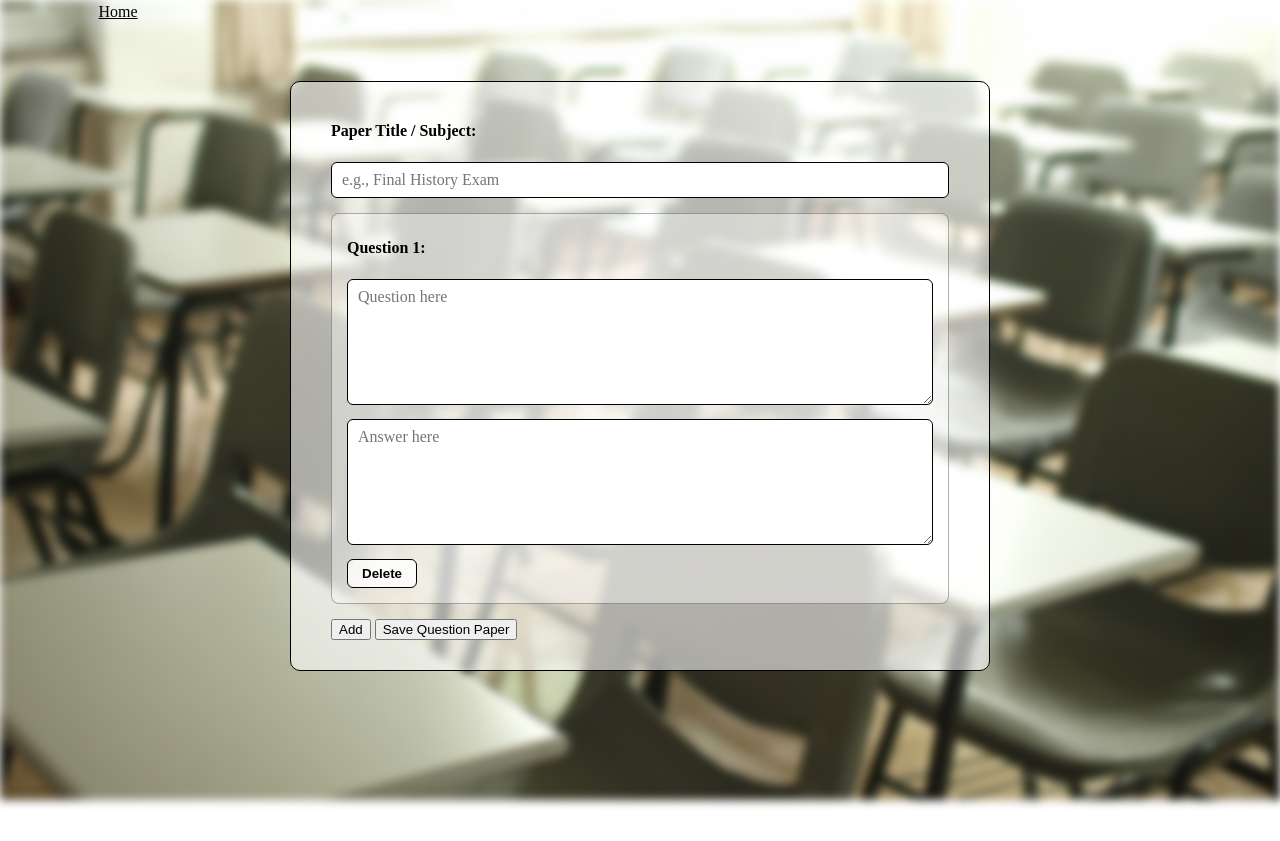
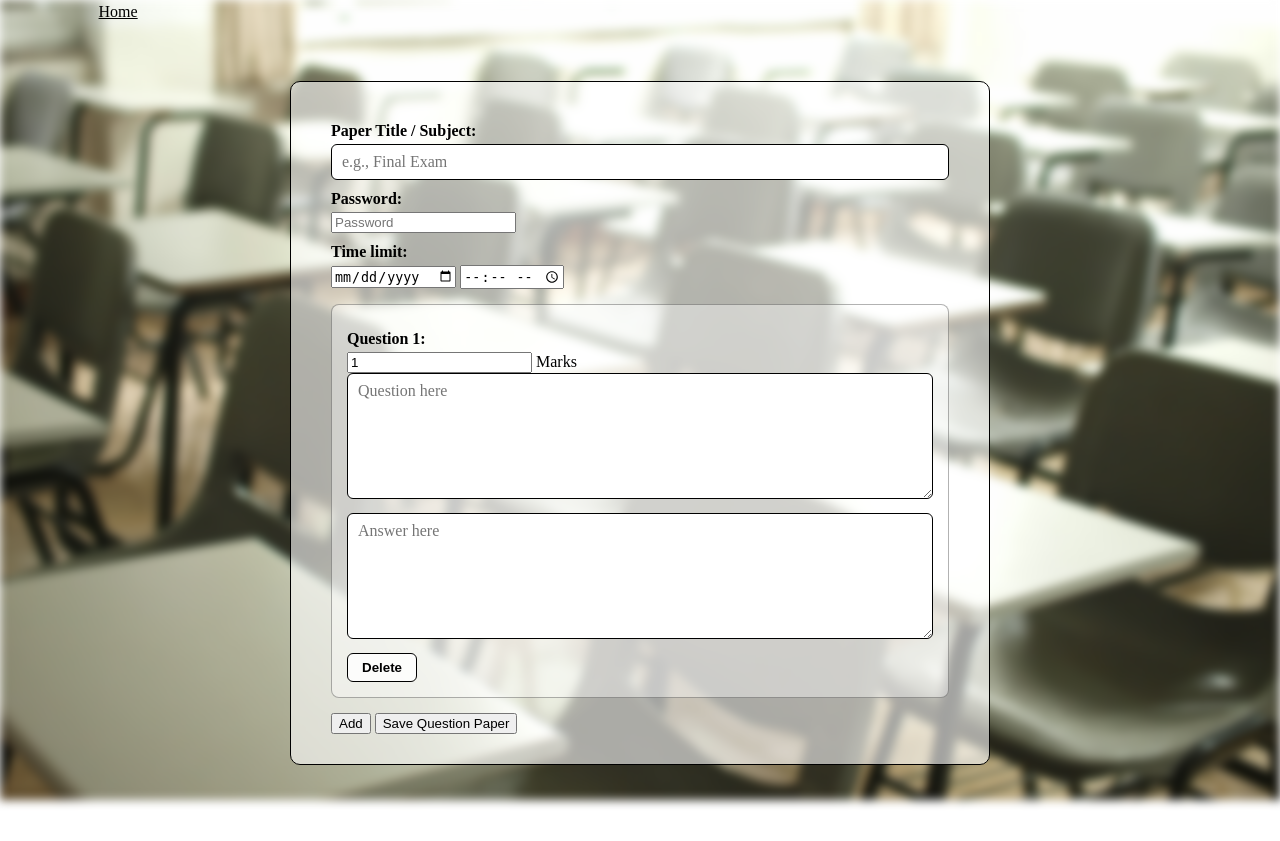
Before and after one commit to meanoobgod/collageproject, a Flask app: page /new in a window 1280 px wide. Run offline with Flask 3, Linux system fonts and the light colour scheme.

Commit message:
Update new_paper.html

```diff
--- a/templates/new_paper.html
+++ b/templates/new_paper.html
@@ -9,13 +9,14 @@
     </nav>
     <div id="Global-Question-Paper-Form">
         <form method="POST">
-            <label>Paper Title / Subject:</label><br>
-            <input type="text" name="title" required placeholder="e.g., Final History Exam"><br>
-
-
+            <div id="paper-meta-data">
+                <label>Paper Title / Subject:</label> <input type="text" name="title" required placeholder="e.g., Final Exam"><br>
+                <label>Password:</label> <input type="password" name="password" required placeholder="Password"><br>
+                <label>Time limit:</label> <input type="date" name="timelimitdate"> <input type="time", name="timelimittime"><br>
+            </div>
             <div id="questions-container">
                 <div class="Question-Body">
-                    <label>Question 1:</label><br>
+                    <label>Question 1:</label> <input type="number" name="questions[1][marks]" required value=1> Marks<br>
                     <textarea name="questions[1][question]" rows="6" cols="50" required placeholder="Question here"></textarea><br>
                     <textarea name="questions[1][answer]" rows="6" cols="50" required placeholder="Answer here"></textarea>
                     <button type="button" class="Delete-Question">Delete</button><br>
@@ -38,7 +39,7 @@
             question.className = "Question-Body";
 
             question.innerHTML = `
-                <label>Question ${index + 1}:</label><br>
+                <label>Question ${index + 1}:</label> <input type="number" name="questions[${index + 1}][marks]" required value=1> Marks<br>
                 <textarea name="questions[${index + 1}][question]" rows="6" cols="50" required placeholder="Question here"></textarea><br>
                 <textarea name="questions[${index + 1}][answer]" rows="6" cols="50" required placeholder="Answer here"></textarea>
                 <button type="button" class="Delete-Question">Delete</button><br>
```
